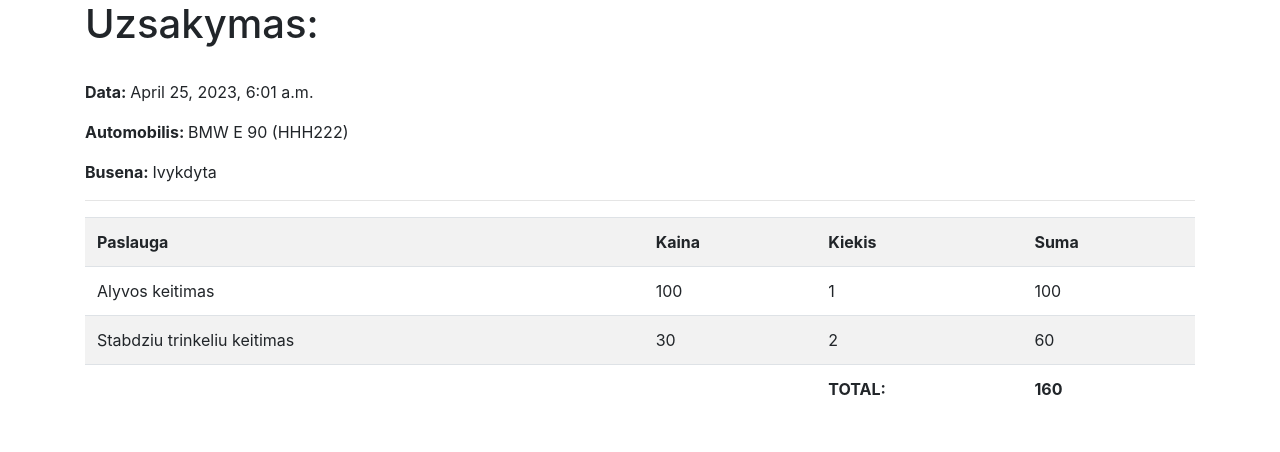
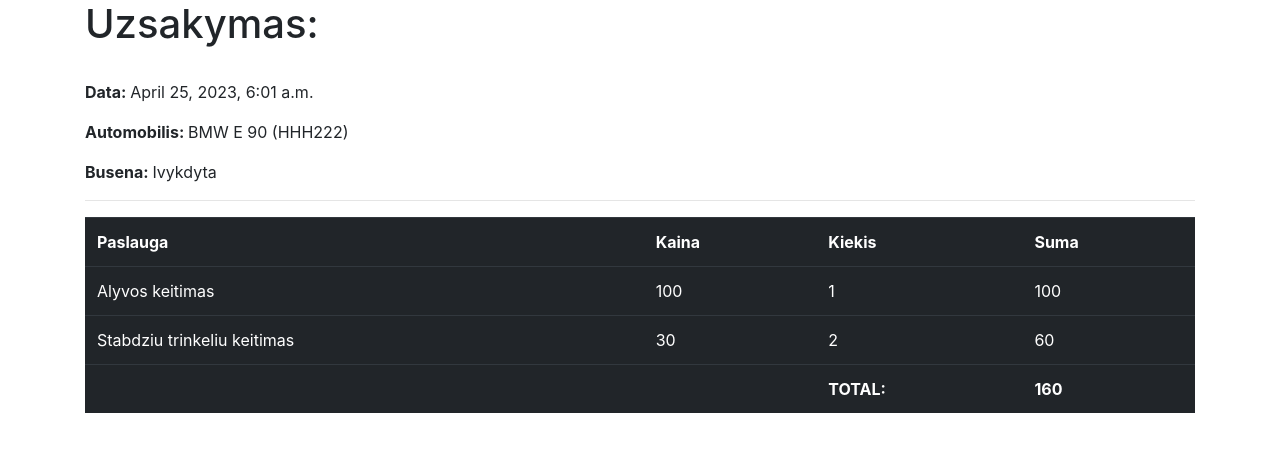
Before and after one commit to RedasMiliunas/autoservisas_2023_pavasaris, a Django app: page /autoservisas/orders/1 in a window 1280 px wide. Shown: the part 184-636 px from the top of the page. Run offline with Django 4.2, Linux system fonts and the light colour scheme; data comes from the database, SQL or seed files in the repository; some libraries are stand-ins or nearby versions.

Commit message:
Pakoreguotas lenteles atvaizdavimas, pridetos kelios klases (originalus: class='table table-striped')

```diff
--- a/myservice/autoservisas/templates/order.html
+++ b/myservice/autoservisas/templates/order.html
@@ -10,7 +10,7 @@
 <p><strong>Automobilis: </strong>{{ order.automobilis }}</p>
 <p><strong>Busena: </strong>{{ order.get_status_display }}</p>
 <hr>
-<table class="table table-striped">
+<table class="table table-dark table-hover">
     <tr>
         <th>Paslauga</th>
         <th>Kaina</th>
```
